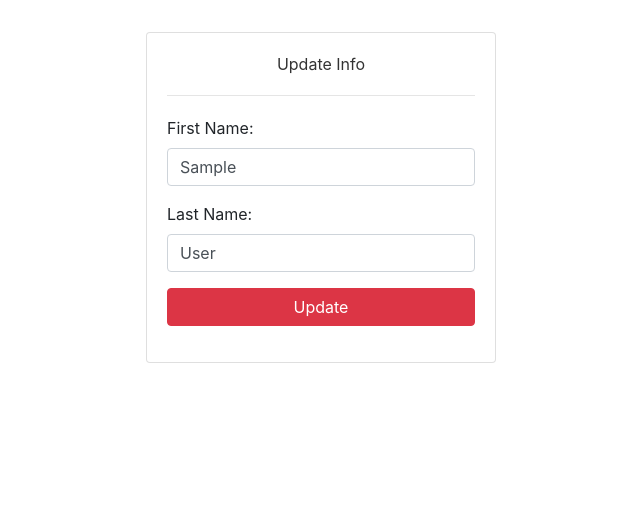
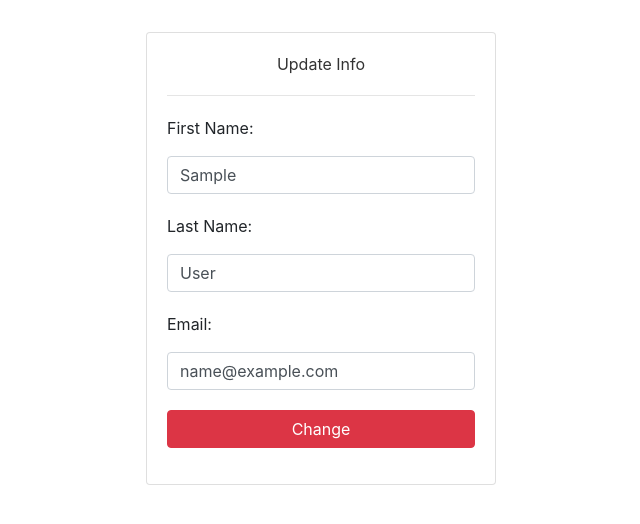
Before and after one commit to atillaozder/ecommerce, a Django app: page /account/edit in a window 1280 px wide. Shown: the part 120-644 px from the top of the page, without its empty margins (319-959 px from the left). Run offline with Django 3.2, Linux system fonts and the light colour scheme; the visitor is signed in with stand-in values (Sample User, id 1); some libraries are stand-ins or nearby versions.

Commit message:
Update personal information page email field was added
Update user form 'email' was added as new field and email validations were also implemented. Now user can update his email address.

```diff
--- a/src/apps/account/forms.py
+++ b/src/apps/account/forms.py
@@ -161,6 +161,38 @@
         return user
 
 
+class UserUpdateForm(forms.ModelForm):
+    field_order = ['first_name', 'last_name', 'email']
+
+    def __init__(self, *args, **kwargs):
+        super(UserUpdateForm, self).__init__(*args, **kwargs)
+        self.fields['email'].widget.attrs.update({
+            'class': 'form-control'
+        })
+        self.fields['first_name'].widget.attrs.update({
+            'class' : 'form-control',
+            'placeholder': _('First Name')
+        })
+        self.fields['last_name'].widget.attrs.update({
+            'class': 'form-control',
+            'placeholder': _('Last name')
+        })
+
+    class Meta:
+        model = User
+        fields = [
+            'first_name',
+            'last_name',
+            'email',
+        ]
+
+    def save(self, commit=True):
+        user = super(UserUpdateForm, self).save(commit=False)
+        if commit:
+            user.save()
+        return user
+
+
 class UserSetPasswordForm(SetPasswordForm):
     new_password1 = forms.CharField(
         label=_("New password"),
--- a/src/apps/account/templates/user_update.html
+++ b/src/apps/account/templates/user_update.html
@@ -16,24 +16,30 @@
       <div class="card">
         <article class="card-body">
             <h5 class="card-title text-center">{% trans "Update Info" %}</h5>
-          <hr>
-          <form method="post">{% csrf_token %}
-              <div class="form-group">
-                  <label for="first_name">First Name:</label>
-                  <input type="text" class="form-control" id="first_name" name="first_name"
-                         value="{{ request.user.first_name }}"
-                         placeholder="First Name">
+            <hr>
+            <form method="post">
+              {% csrf_token %}
+              {% for field in form.visible_fields %}
+                <div class="form-group">
+                    <label for="{{ field.id_for_label }}">{{ field.label_tag }}</label>
+                    {{ field }}
+                    <p class="text-danger text-center">
+                        {% for error in field.errors %}
+                            {{ error|escape }}
+                        {% endfor %}
+                    </p>
+                </div>
+                  <div class="form-group mt-3">
+                      {% if field.help_text %}
+                        <p>{% trans "Please remember," %}</p>
+                        {{ field.help_text|escape }}
+                      {% endif %}
+                  </div>
+              {% endfor %}
+              <div class="form-group mb-3">
+                <button type="submit" class="btn btn-danger btn-block"> {% trans "Change" %}  </button>
               </div>
-              <div class="form-group">
-                  <label for="last_name">Last Name:</label>
-                  <input type="text" class="form-control" id="last_name" name="last_name"
-                         value="{{ request.user.last_name }}"
-                         placeholder="Last Name">
-              </div>
-              <div class="form-group text-center">
-                  <button type="submit" class="btn btn-danger btn-block"> {% trans "Update" %}  </button>
-              </div>
-          </form>
+            </form>
         </article>
       </div>
     </div>
--- a/src/apps/account/views.py
+++ b/src/apps/account/views.py
@@ -20,8 +20,8 @@
 )
 
 from django.core.paginator import Paginator, EmptyPage, PageNotAnInteger
-from .forms import UserPasswordChangeForm, UserSetPasswordForm, UserRegisterForm
-from django.views.generic import View, CreateView
+from .forms import UserPasswordChangeForm, UserSetPasswordForm, UserRegisterForm, UserUpdateForm
+from django.views.generic import View, CreateView, UpdateView
 from django.contrib.auth.mixins import LoginRequiredMixin
 from .models import Distributor
 from product.models import Product
@@ -191,19 +191,12 @@
         return redirect('users:login')
 
 
-class UserUpdateView(LoginRequiredMixin, View):
+class UserUpdateView(LoginRequiredMixin, UpdateView):
+    template_name = 'user_update.html'
+    form_class = UserUpdateForm
 
-    def get(self, request):
-        return render(request, "user_update.html", {})
-
-    def post(self, request):
-        user = self.request.user
-        first_name = request.POST.get("first_name", "")
-        last_name = request.POST.get("last_name", "")
-        user.first_name = first_name
-        user.last_name = last_name
-        user.save()
-        return redirect(user.get_absolute_url())
+    def get_object(self):
+        return self.request.user
 
 
 class UserImageUpdateView(LoginRequiredMixin, View):
```
